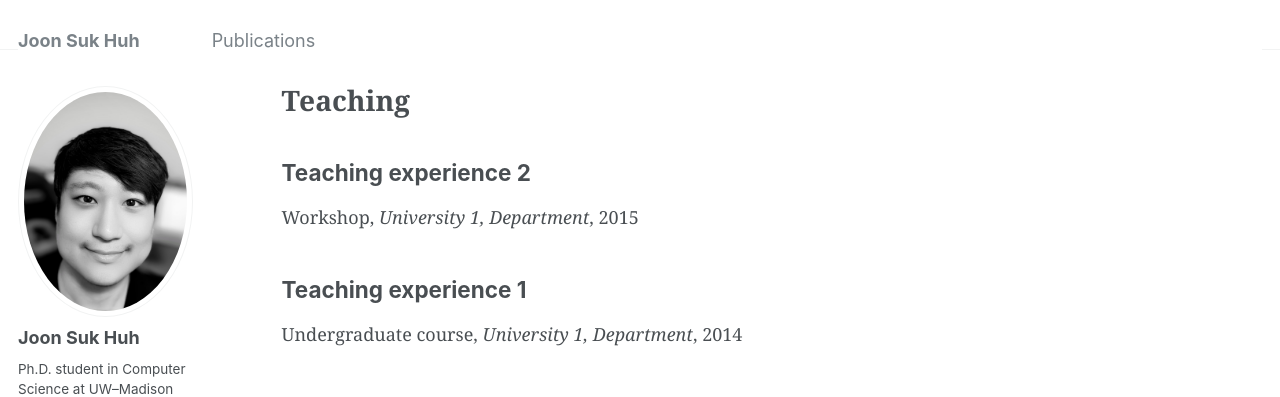
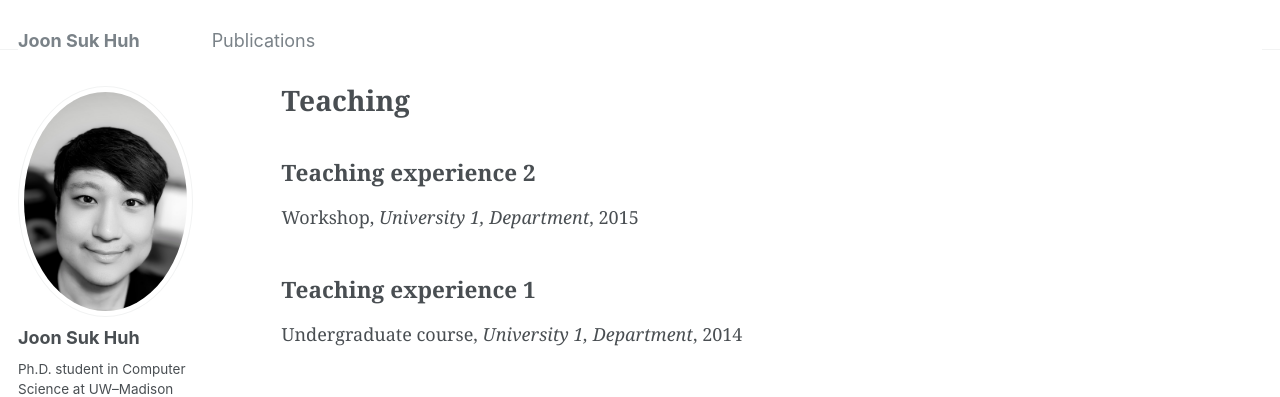
Before and after one commit to joon-huh/joon-huh.github.io, a Jekyll site: the page built from _pages/teaching.html, in a window 1280 px wide. Shown: the top 397 px of the page. Built offline with Jekyll 4.4.1, drawn with Linux system fonts in a browser that asks for light colours; some web fonts are replaced.

```diff
--- a/_sass/_archive.scss
+++ b/_sass/_archive.scss
@@ -41,7 +41,7 @@
 
 .archive__item-title {
   margin-bottom: 0.25em;
-  font-family: $sans-serif-narrow;
+  font-family: $serif; // $sans-serif-narrow;
 
   a + a {
     opacity: 0.5;
```
